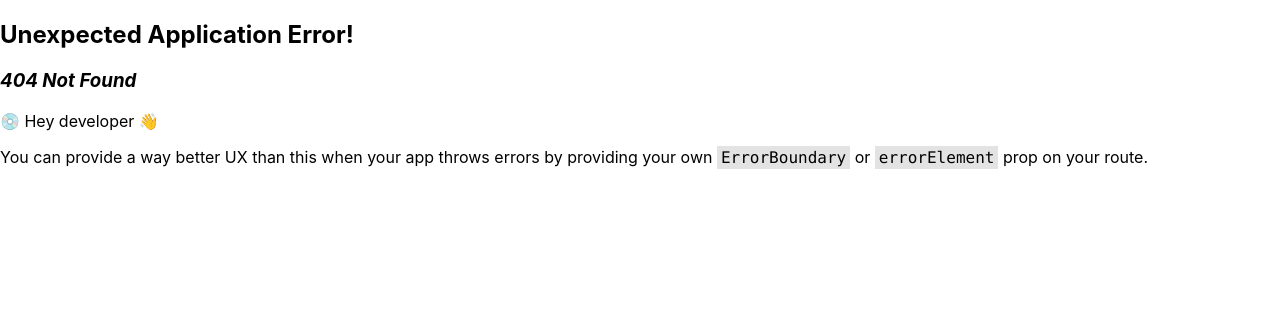
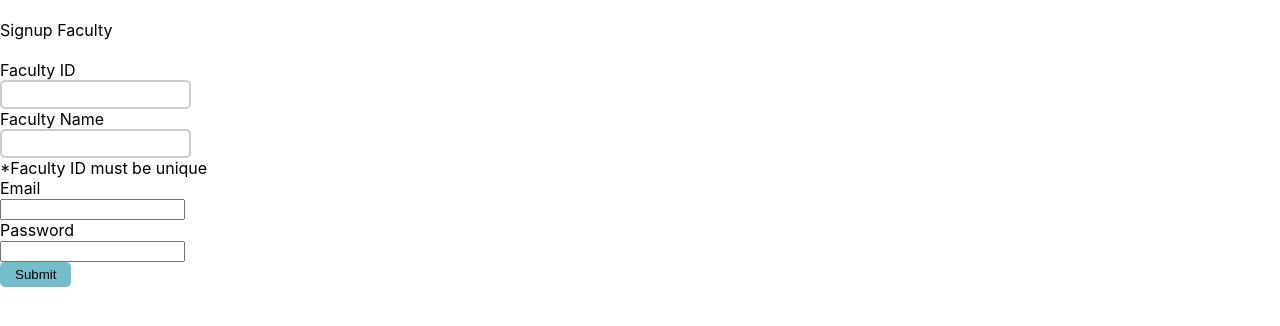
Before and after one commit to Pheonix-db-team/PG-Accreditation-Automation, a React (Create React App) app: page /facultysignup in a window 1280 px wide. Before the commit this address had no page. Shown: the top 326 px of the page. Built offline with nearby package versions, Linux system fonts and the light colour scheme.

Commit message:
:sparkles:Faculty Signup page with details

```diff
--- a/src/pages/SignupTeacherPage.js
+++ b/src/pages/FacultySignupPage.js
@@ -2,12 +2,16 @@ import React from 'react'
 import { useState } from 'react';
 import { createUserWithEmailAndPassword } from "firebase/auth"
 import { auth } from '../config/firebase'
-function SignupPage() {
+//Department Array in app.js
+function FacultySignupPage() {
     const [email, setEmail] = useState("");
     const [password, setPassword] = useState("");
     const [facultyID, setFacultyID] = useState("");
+    const [name, setName] = useState("");
+
     //const [department, setDepartment] = useState("");
     const handleSubmit = (event) => {
+
         event.preventDefault();
         createUserWithEmailAndPassword(auth, email, password)
             .then((userCredential) => {
@@ -26,22 +30,28 @@ function SignupPage() {
 
     }
     return (
-        <div>Signup
-            Page
+        <div>
             <br></br>
             <form onSubmit={handleSubmit
             }>
-                <div > Signup Teacher</div>
+                <div > Signup Faculty</div>
+                <br></br>
+                Faculty ID
+                <br></br>
+                <input type="text" value={facultyID} onChange={(e) => setFacultyID(e.target.value)}></input>
+                <br></br>
+                Faculty Name
+                <br></br>
+                <input type="text" value={name} onChange={(e) => setName(e.target.value)}></input>
+                <br></br>
+                *Faculty ID must be unique
                 <br></br>
                 <div>Email</div>
                 <input type="email" value={email} onChange={(e) => setEmail(e.target.value)}></input>
                 <div>Password</div>
                 <input type="password" value={password} onChange={(e) => setPassword(e.target.value)}></input>
                 <br></br>
-                Faculty ID must be unique
-                <br></br>
-                <input type="Faculty ID" value={facultyID} onChange={(e) => setFacultyID(e.target.value)}></input>
-                <br></br>
+
                 <input type="submit"></input>
             </form>
 
@@ -49,4 +59,4 @@ function SignupPage() {
     )
 }
 
-export default SignupPage
+export default FacultySignupPage
```
Also changed, not shown: src/index.js (+7 -0 lines).
